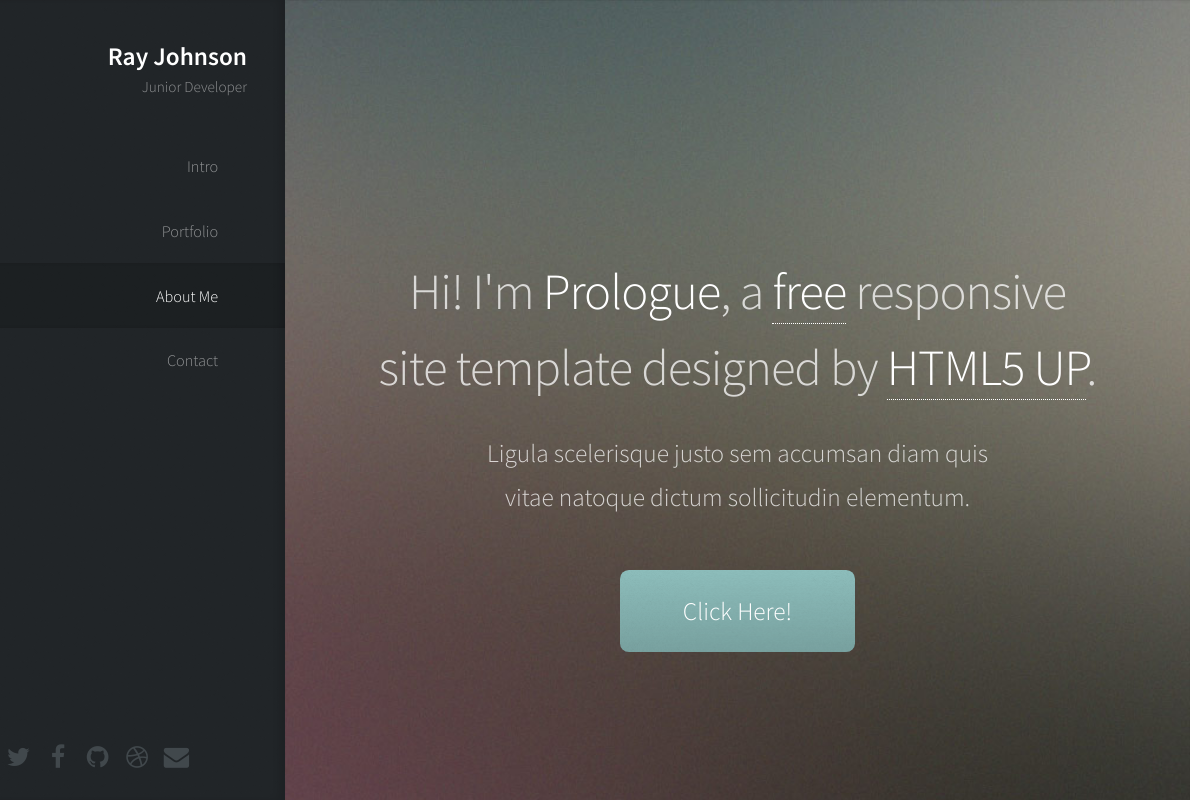
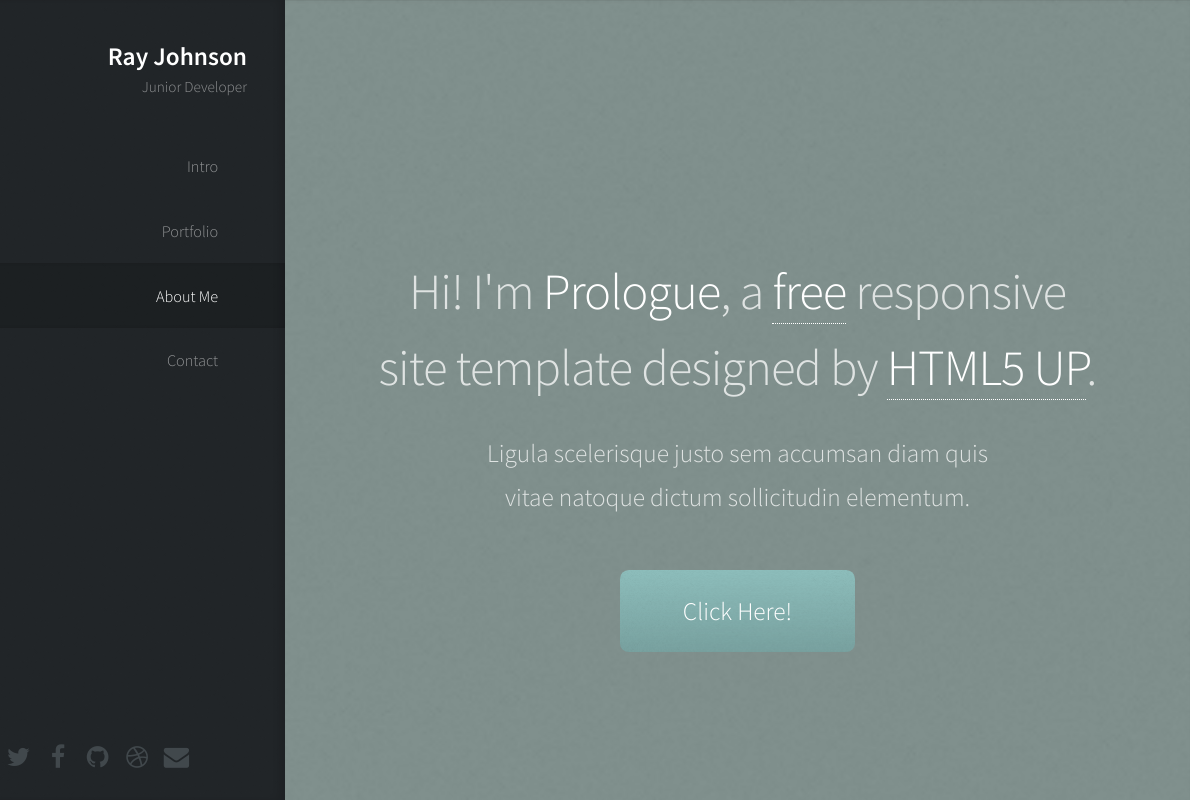
Before and after one commit to rjjohnson1204/portfolio, a plain HTML site: page lab/starter-code/index.html in a window 1280 px wide. Shown: the top 800 px of the page, 90-1280 px from the left. Drawn offline with Linux system fonts and the light colour scheme.

```diff
--- a/lab/starter-code/assets/css/base.css
+++ b/lab/starter-code/assets/css/base.css
@@ -432,6 +432,7 @@ button,
         box-shadow: inset 0 1px 0 0 rgba(0, 0, 0, 0.05), inset 0 0.1em 0.1em 0 rgba(0, 0, 0, 0.025);
         text-align: center;
         background-image: url("images/overlay.png");
+
     }
 
         #main > section.dark {
@@ -465,7 +466,8 @@ button,
 
         #main > section.one {
             background-color: #81918E;
-            background-image: url("../../images/banner.jpg");
+            /* background-image: url("../../images/banner.jpg"); */
+
         }
 
         #main > section.two {
```
Also changed, not shown: 1 other file.
